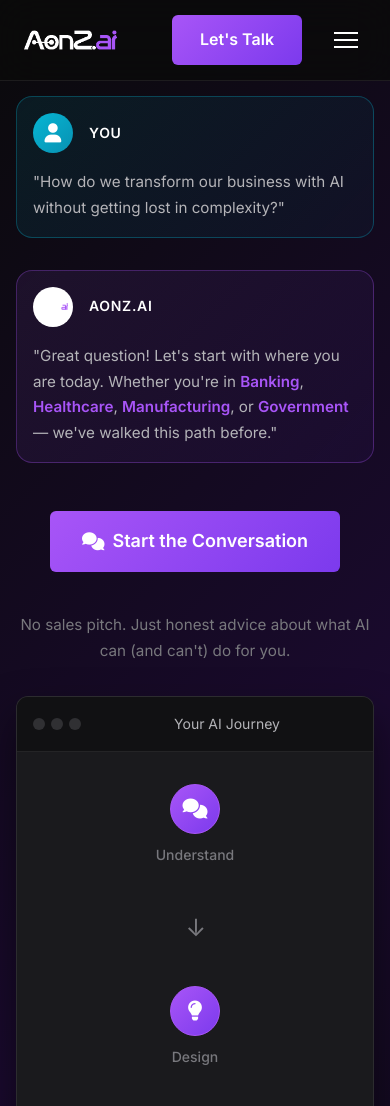
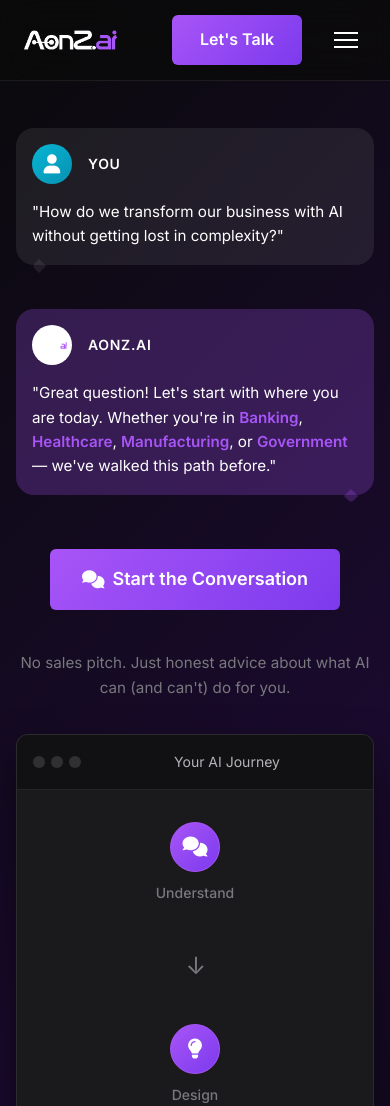
Before and after one commit to BytesByJay/Aonz.ai, a website: page index.html in a window 390 px wide. Shown: the top 1106 px of the page. Drawn offline with Linux system fonts and the light colour scheme.

Commit message:
Enhance hero chat functionality and styles for improved user interaction
- Introduced a typing indicator in the hero section to simulate AI response.
- Updated JavaScript to manage the sequence of user question, typing indicator, and AI answer display.
- Modified CSS for dialogue bubbles and added new styles for the typing indicator to enhance visual appeal and responsiveness.
- Adjusted layout properties for better alignment and spacing in the hero dialogue.

```diff
--- a/index.html
+++ b/index.html
@@ -60,7 +60,7 @@
         <section class="hero-section-v2">
             <div class="hero-container">
                 <div class="hero-dialogue">
-                    <div class="dialogue-bubble user-question" data-animate="fade-in">
+                    <div class="dialogue-bubble user-question">
                         <div class="bubble-header">
                             <div class="avatar user-avatar">
                                 <i class="fas fa-user"></i>
@@ -70,7 +70,21 @@
                         <p>"How do we transform our business with AI without getting lost in complexity?"</p>
                     </div>
 
-                    <div class="dialogue-bubble ai-answer" data-animate="fade-in" data-delay="600">
+                    <div class="dialogue-bubble typing-indicator" aria-hidden="true">
+                        <div class="bubble-header">
+                            <div class="avatar ai-avatar">
+                                <img src="assets/img/aonz-logo.png" alt="Aonz">
+                            </div>
+                            <span class="speaker">Aonz.AI</span>
+                        </div>
+                        <div class="typing-dots">
+                            <span></span>
+                            <span></span>
+                            <span></span>
+                        </div>
+                    </div>
+
+                    <div class="dialogue-bubble ai-answer">
                         <div class="bubble-header">
                             <div class="avatar ai-avatar">
                                 <img src="assets/img/aonz-logo.png" alt="Aonz">
--- a/script-new.js
+++ b/script-new.js
@@ -17,6 +17,7 @@ document.addEventListener('DOMContentLoaded', function() {
     initSmoothScroll();
     initMobileOptimizations();
     initTouchFriendly();
+    initHeroChat();
 });
 
 // Mobile Menu Toggle
@@ -92,6 +93,60 @@ function initScrollAnimations() {
 
     // Activate journey step animation
     animateJourneySteps();
+}
+
+// Hero Chat typing/appearance sequence
+function initHeroChat() {
+    const heroSection = document.querySelector('.hero-section-v2');
+    const userBubble = document.querySelector('.hero-dialogue .user-question');
+    const typingBubble = document.querySelector('.hero-dialogue .typing-indicator');
+    const aiBubble = document.querySelector('.hero-dialogue .ai-answer');
+
+    if (!heroSection || !userBubble || !typingBubble || !aiBubble) return;
+
+    // Initial state: hide all, then reveal in sequence when hero enters viewport
+    [userBubble, typingBubble, aiBubble].forEach(el => {
+        el.classList.add('hero-chat-hidden');
+    });
+
+    let hasPlayed = false;
+
+    const observer = new IntersectionObserver(entries => {
+        entries.forEach(entry => {
+            if (entry.isIntersecting && !hasPlayed) {
+                hasPlayed = true;
+                startHeroChatSequence(userBubble, typingBubble, aiBubble);
+                observer.disconnect();
+            }
+        });
+    }, {
+        threshold: 0.4
+    });
+
+    observer.observe(heroSection);
+}
+
+function startHeroChatSequence(userBubble, typingBubble, aiBubble) {
+    // Show user question
+    setTimeout(() => {
+        userBubble.classList.remove('hero-chat-hidden');
+        userBubble.classList.add('hero-chat-visible');
+    }, 200);
+
+    // Show typing indicator
+    setTimeout(() => {
+        typingBubble.classList.remove('hero-chat-hidden');
+        typingBubble.classList.add('hero-chat-visible');
+    }, 1100);
+
+    // Hide typing, show AI answer
+    setTimeout(() => {
+        typingBubble.classList.remove('hero-chat-visible');
+        typingBubble.classList.add('hero-chat-hidden');
+
+        aiBubble.classList.remove('hero-chat-hidden');
+        aiBubble.classList.add('hero-chat-visible');
+    }, 2300);
 }
 
 // Animate Journey Steps Progressively
--- a/styles-new.css
+++ b/styles-new.css
@@ -886,22 +886,31 @@ a {
 .hero-dialogue {
     position: relative;
     z-index: 1;
+    display: flex;
+    flex-direction: column;
+    margin-top: var(--spacing-lg);
 }
 
 .hero-dialogue .dialogue-bubble:first-child {
     margin-top: 0;
+}
+
+.hero-dialogue .dialogue-bubble {
+    margin-bottom: 0.4rem;
 }
 
 /* Dialogue Bubbles */
 .dialogue-bubble {
     background: var(--color-bg-secondary);
-    border: 1px solid var(--color-border);
-    border-radius: var(--radius-xl);
-    padding: var(--spacing-xl);
+    border: none;
+    border-radius: 18px;
+    padding: var(--spacing-md) var(--spacing-lg);
     margin-bottom: var(--spacing-lg);
+    max-width: 540px;
+    position: relative;
     opacity: 0;
-    transform: translateY(30px);
-    transition: all 0.6s ease;
+    transform: translateY(16px);
+    transition: opacity 0.4s ease, transform 0.4s ease;
 }
 
 .dialogue-bubble[data-animate="fade-in"] {
@@ -964,9 +973,9 @@ a {
 }
 
 .dialogue-bubble p {
-    font-size: 1.125rem;
-    line-height: 1.7;
-    color: var(--color-text-secondary);
+    font-size: 1.05rem;
+    line-height: 1.6;
+    color: var(--color-text-primary);
     margin: 0;
 }
 
@@ -976,13 +985,104 @@ a {
 }
 
 .user-question {
-    background: linear-gradient(135deg, rgba(6, 182, 212, 0.1), rgba(8, 145, 178, 0.05));
-    border-color: rgba(6, 182, 212, 0.3);
+    background: rgba(255, 255, 255, 0.08);
+    margin-right: auto;
+    margin-left: 0;
+}
+
+.user-question::after {
+    content: '';
+    position: absolute;
+    left: 18px;
+    bottom: -6px;
+    width: 10px;
+    height: 10px;
+    background: rgba(255, 255, 255, 0.08);
+    transform: rotate(45deg);
+    border-bottom-left-radius: 4px;
 }
 
 .ai-answer {
-    background: linear-gradient(135deg, rgba(168, 85, 247, 0.1), rgba(124, 58, 237, 0.05));
-    border-color: rgba(168, 85, 247, 0.3);
+    background: rgba(168, 85, 247, 0.25);
+    color: #ffffff;
+    margin-left: auto;
+    margin-right: 0;
+}
+
+.ai-answer p {
+    color: #ffffff;
+}
+
+/* Hero Chat Sequence */
+.hero-chat-hidden {
+    opacity: 0;
+    transform: translateY(16px);
+    max-height: 0;
+    margin-top: 0;
+    margin-bottom: 0;
+    padding-top: 0;
+    padding-bottom: 0;
+    overflow: hidden;
+}
+
+.hero-chat-visible {
+    opacity: 1;
+    transform: translateY(0);
+}
+
+.typing-indicator {
+    max-width: 220px;
+    margin-left: auto;
+    margin-right: 0;
+    padding: calc(var(--spacing-sm) * 0.75) var(--spacing-lg);
+    background: rgba(168, 85, 247, 0.08);
+    border-radius: 18px;
+}
+
+.typing-dots {
+    display: flex;
+    gap: 6px;
+    padding-top: 4px;
+}
+
+.typing-dots span {
+    width: 6px;
+    height: 6px;
+    border-radius: 50%;
+    background: rgba(255, 255, 255, 0.8);
+    opacity: 0.4;
+    animation: typingBounce 1s infinite ease-in-out;
+}
+
+.typing-dots span:nth-child(2) {
+    animation-delay: 0.15s;
+}
+
+.typing-dots span:nth-child(3) {
+    animation-delay: 0.3s;
+}
+
+@keyframes typingBounce {
+    0%, 80%, 100% {
+        transform: translateY(0);
+        opacity: 0.4;
+    }
+    40% {
+        transform: translateY(-4px);
+        opacity: 1;
+    }
+}
+
+.ai-answer::after {
+    content: '';
+    position: absolute;
+    right: 18px;
+    bottom: -6px;
+    width: 10px;
+    height: 10px;
+    background: rgba(168, 85, 247, 0.25);
+    transform: rotate(45deg);
+    border-bottom-right-radius: 4px;
 }
 
 /* Hero CTA */
```
